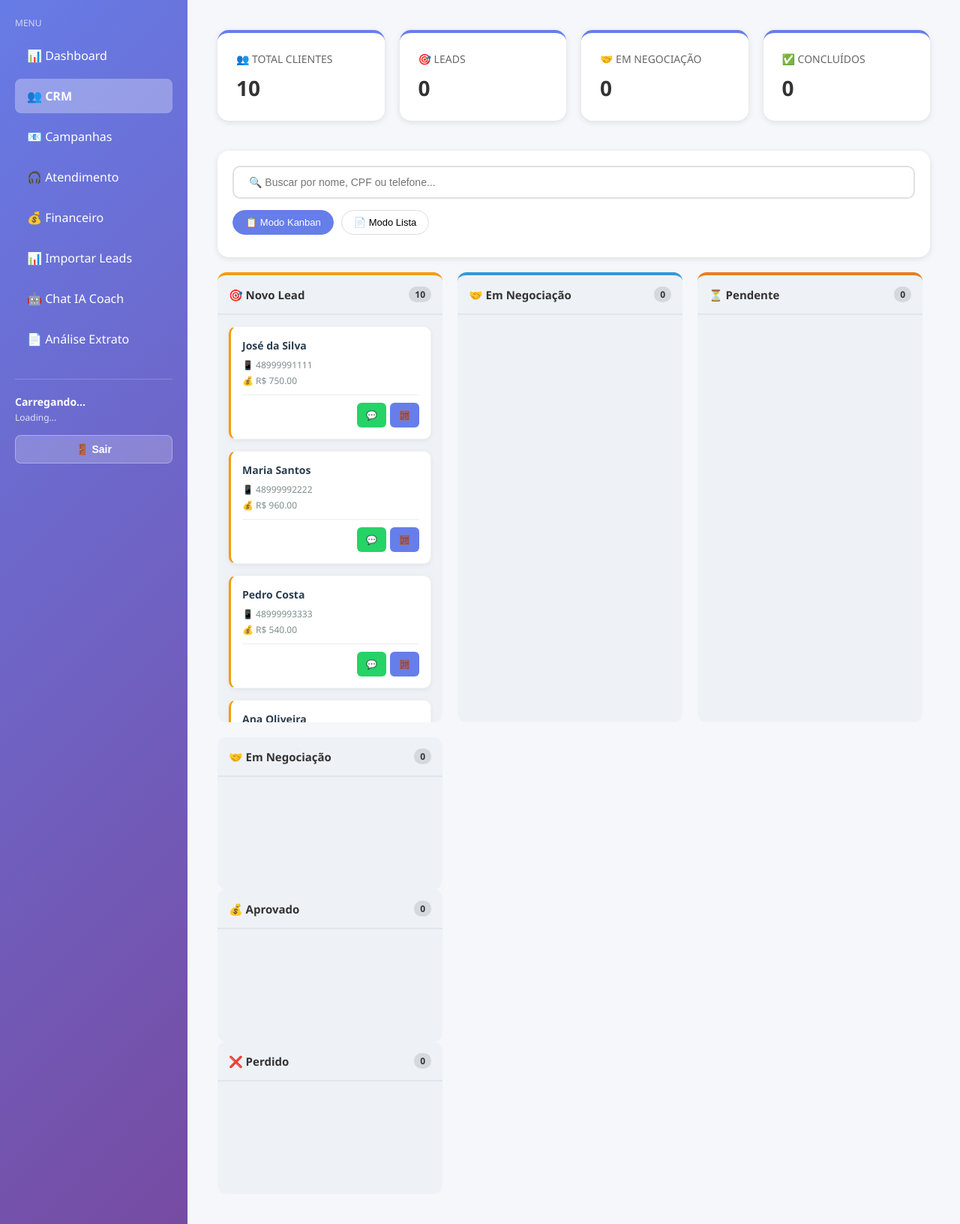
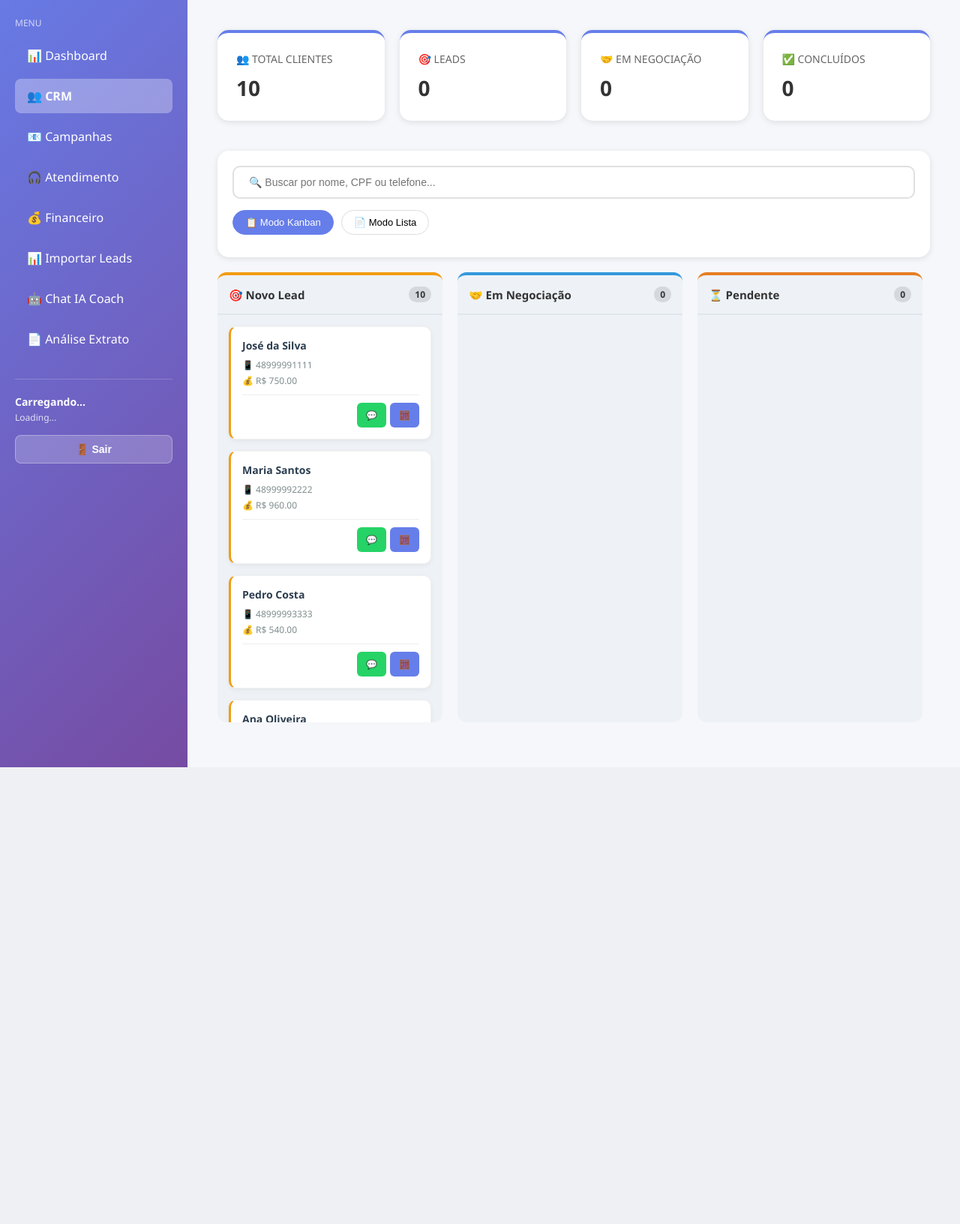
Before and after one commit to kleitonmohr02-boop/ParisCred_Intelligence, a Flask app: page /crm in a window 1280 px wide. Shown: the part 110-1742 px from the top of the page at 75% size. After the commit the page ends 1133 px from the top, so only its background shows below. Run offline with Flask 3, Linux system fonts and the light colour scheme; the visitor is signed in with stand-in values (Sample User, id 1); data comes from the database, SQL or seed files in the repository; data that the repository does not hold is empty; some libraries are stand-ins or nearby versions.

Commit message:
fix: corrige colunas duplicadas no Kanban e status permitidos

```diff
--- a/app.py
+++ b/app.py
@@ -376,8 +376,10 @@
     if not novo_status:
         return jsonify({'erro': 'Status não fornecido'}), 400
 
-    if novo_status not in STATUS_KANBAN:
-        return jsonify({'erro': f'Status inválido. Valores permitidos: {STATUS_KANBAN}'}), 400
+    STATUS_KANBAN_VALIDOS = ['Novo Lead', 'Em Negociação', 'Pendente', 'Finalizado', 'ativo', 'lead', 'inativo', 'emprestimo']
+
+    if novo_status not in STATUS_KANBAN_VALIDOS:
+        return jsonify({'erro': f'Status inválido. Valores permitidos: {STATUS_KANBAN_VALIDOS}'}), 400
 
     try:
         db = Database()
--- a/templates/crm.html
+++ b/templates/crm.html
@@ -185,19 +185,6 @@
                 <div class="kanban-col col-finalizado">
                     <div class="kanban-header">✅ Finalizado <span class="kanban-count" id="count-finalizado">0</span></div>
                     <div class="kanban-cards" id="col-finalizado" ondragover="allowDrop(event)" ondragleave="dragLeave(event)" ondrop="drop(event, 'Finalizado')"></div>
-                </div>
-            </div>
-                <div class="kanban-col col-ativo">
-                    <div class="kanban-header">🤝 Em Negociação <span class="kanban-count" id="count-ativo">0</span></div>
-                    <div class="kanban-cards" id="col-ativo" ondragover="allowDrop(event)" ondragleave="dragLeave(event)" ondrop="drop(event, 'ativo')"></div>
-                </div>
-                <div class="kanban-col col-emprestimo">
-                    <div class="kanban-header">💰 Aprovado <span class="kanban-count" id="count-emprestimo">0</span></div>
-                    <div class="kanban-cards" id="col-emprestimo" ondragover="allowDrop(event)" ondragleave="dragLeave(event)" ondrop="drop(event, 'emprestimo')"></div>
-                </div>
-                <div class="kanban-col col-inativo">
-                    <div class="kanban-header">❌ Perdido <span class="kanban-count" id="count-inativo">0</span></div>
-                    <div class="kanban-cards" id="col-inativo" ondragover="allowDrop(event)" ondragleave="dragLeave(event)" ondrop="drop(event, 'inativo')"></div>
                 </div>
             </div>
 
```
